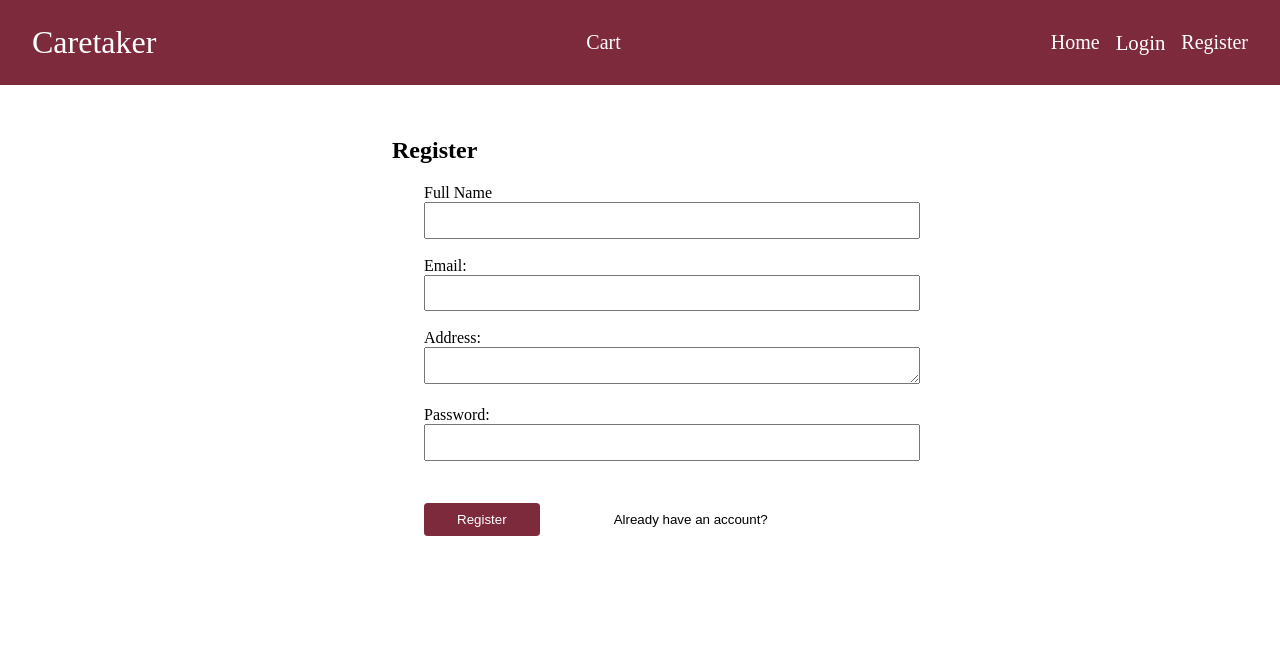
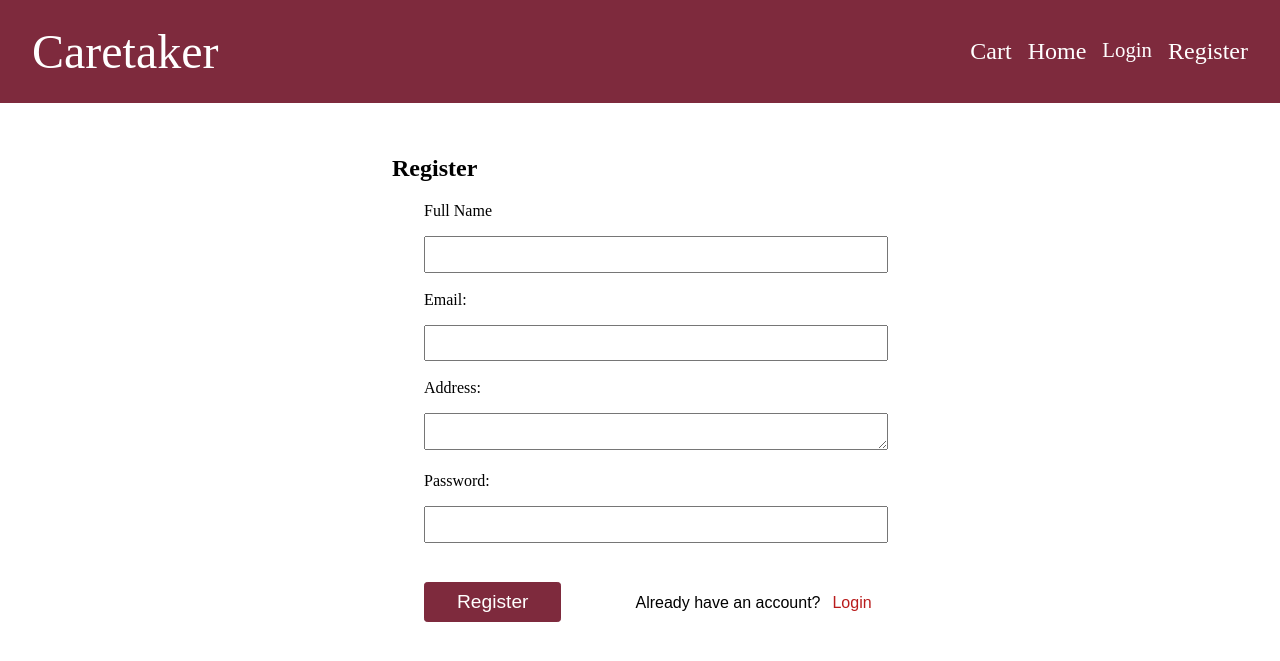
Before and after one commit to jimmyjamesm10-code/ecomerce-project, a Spring Boot app: page /registration in a window 1280 px wide. Shown: the top 661 px of the page. Run offline with Spring Boot 4, Linux system fonts and the light colour scheme.

Commit message:
Update style

```diff
--- a/src/main/resources/static/app.js
+++ b/src/main/resources/static/app.js
@@ -8,6 +8,10 @@ const loginError = document.getElementById("login-error");
 
 loginNav.addEventListener("click", () => loginDialog.showModal());
 document.getElementById("close-login").addEventListener("click", () => loginDialog.close());
+const loginFormRegister = document.querySelector(".login_form_register");
+loginFormRegister.addEventListener("click", () => {
+    window.location.href = "registration";
+})
 
 loginForm.addEventListener("submit", async (event) => {
     event.preventDefault();
--- a/src/main/resources/static/appstyle.css
+++ b/src/main/resources/static/appstyle.css
@@ -18,7 +18,7 @@ nav {
 
 nav a {
     text-decoration: none;
-    font-size: 1.25rem;
+    font-size: 1.5rem;
     color: white;
 }
 
@@ -29,7 +29,7 @@ nav a {
 
 .brandname {
     color: rgb(255, 255, 255);
-    font-size: 2rem;
+    font-size: 3rem;
     cursor: pointer;
     display: inline;
 }
@@ -73,9 +73,9 @@ body {
     font-size: 1.3rem;
 }
 
-#search-form input,
-#search-form textarea::selection {
-    background-color:#c5b5b97e;
+#search-form input:focus,
+#search-form textarea:focus {
+    background-color: white;
 }
 
 .search-button {
@@ -103,6 +103,9 @@ body {
     font-size: 1rem;
 }
 
+.nav-cart-text {
+    text-align: right;
+}
 
 #login_form {
     font-size: 1rem;
@@ -231,6 +234,8 @@ body {
     border-width: 0.1rem;
 }
 
+.account-exists
+
 .cartitem-info {
     margin-left: 0.5rem;
 }
@@ -304,7 +309,6 @@ h2.checkout-total {
     padding-right: 2rem;
 }
 
-#login-dialog,
 #checkout-dialog {
     width: min(200vw, 32rem);
     border: 0;
@@ -326,14 +330,15 @@ h2.checkout-total {
 }
 
 #registration_form input,
-#registration_form,
+#registration_form textarea,
 #login_form input,
-#login_form,
+#login_form textarea,
 #checkout-form input,
 #checkout-form textarea {
     box-sizing: border-box;
     width: 100%;
-    height: 2rem
+    height: 2rem;
+    margin-top: 1rem;
 }
 
 #registration_form input,
@@ -350,7 +355,6 @@ h2.checkout-total {
 .account-exists {
     background:#ffffff;
     border: 0rem;
-    cursor: pointer;
     margin-top: 1rem;
     margin-left: 4rem;
 }
@@ -379,22 +383,40 @@ body .registration-page {
 #register-button,
 #place_order,
 #login,
-#login_form button {
+#login-button {
     background:  #7E2A3D;
     padding: 0.5rem 2rem;
     border: 1px solid  #7E2A3D;
     border-radius: 0.2rem;
     color: white;
     cursor: pointer;
+    font-size: 1.2rem;
 }
 
+.log_in:hover {
+    color: #631e2e;
+}
 
 #register-button:hover,
 #place_order:not(:disabled):hover,
 #login:hover,
-#login_form button:hover {
+#login-button:hover {
     background:  #631e2e;
     border-color:  #7E2A3D;
+}
+
+.register-butt {
+    display: flex;
+    gap: 1rem;
+    align-items: center;
+}
+
+.login_form_register {
+    background-color: transparent;
+    border: 0;
+    color: #b91c1c;
+    font-size: 1rem;
+    cursor: pointer;
 }
 
 #place_order:disabled {
@@ -407,6 +429,12 @@ body .registration-page {
     display: none;
 }
 
+
+.cart-link {
+    display: flex;
+    align-items: center;
+    gap: 1rem;
+}
 
 
 @media (max-width: 600px) {
--- a/src/main/resources/static/checkout.js
+++ b/src/main/resources/static/checkout.js
@@ -9,6 +9,11 @@ const loginForm = document.getElementById("login_form");
 const loginError = document.getElementById("login-error");
 const checkoutContainer = document.querySelector(".checkout-container");
 checkoutContainer.style.cssText = "flex-wrap: wrap; gap: 1rem"
+
+const loginFormRegister = document.querySelector(".login_form_register");
+loginFormRegister.addEventListener("click", () => {
+    window.location.href = "registration";
+})
 
 loginNav.addEventListener("click", () => loginDialog.showModal());
 document.getElementById("close-login").addEventListener("click", () => loginDialog.close());
--- a/src/main/resources/static/productdetails.js
+++ b/src/main/resources/static/productdetails.js
@@ -150,6 +150,12 @@ function renderProductDetails(product) {
     BackButton.addEventListener("click", () => {
         window.location.href="ecom"
     })
+
 }
 
+const loginFormRegister = document.querySelector(".login_form_register");
+loginFormRegister.addEventListener("click", () => {
+    window.location.href = "registration";
+})
+
 renderProductDetails(productToRender);
--- a/src/main/resources/static/registration.js
+++ b/src/main/resources/static/registration.js
@@ -83,9 +83,30 @@ registrationForm.addEventListener("submit", async (event) => {
     }
 })
 
-const accountExists = document.createElement("button")
-accountExists.type = "button"
-accountExists.classList = "account-exists"
-accountExists.textContent = "Already have an account?"
-registrationForm.appendChild(accountExists)
-accountExists.addEventListener("click", () => loginDialog.showModal());
+const log_in_text_container = document.createElement("span");
+const accountExists = document.createElement("button");
+accountExists.type = "button";
+accountExists.classList = "account-exists";
+accountExists.textContent = "Already have an account?";
+accountExists.style.cssText = `font-size: 1rem`;
+log_in_text_container.appendChild(accountExists);
+registrationForm.appendChild(log_in_text_container);
+
+const log_in = document.createElement("button")
+log_in.classList = "log_in"
+log_in.type = "button"
+log_in.textContent = "Login"
+log_in.style.cssText = `
+                        font-size: 1rem;
+                        background-color: transparent;
+                        border: 0;
+                        color: #b91c1c;
+                        cursor: pointer;
+                        `
+log_in_text_container.appendChild(log_in);
+log_in.addEventListener("click", () => loginDialog.showModal());
+
+const loginFormRegister = document.querySelector(".login_form_register");
+loginFormRegister.addEventListener("click", () => {
+    window.location.href = "registration";
+})
--- a/src/main/resources/static/rollingcart.js
+++ b/src/main/resources/static/rollingcart.js
@@ -9,6 +9,11 @@ const navCartText = document.querySelector(".cart-link .nav-cart-text");
 
 loginNav.addEventListener("click", () => loginDialog.showModal());
 document.getElementById("close-login").addEventListener("click", () => loginDialog.close());
+
+const loginFormRegister = document.querySelector(".login_form_register");
+loginFormRegister.addEventListener("click", () => {
+    window.location.href = "registration";
+})
 
 loginForm.addEventListener("submit", async (event) => {
     event.preventDefault();
--- a/src/main/resources/templates/ecom.html
+++ b/src/main/resources/templates/ecom.html
@@ -28,7 +28,11 @@
                 <input type="password" id="login-password" autocomplete="current-password" required>
                 <br><br>
                 <p id="login-error" class="login-failure-message" role="alert"></p>
-                <button type="submit">Login</button>
+                <div class="register-butt">
+                    <button id="login-button" type="submit">Login</button>
+                    <p class="login_form_text">Don't have an account?</p>
+                    <button class="login_form_register" type="button">Register</button>
+                </div>
             </form>
         </dialog>
 
--- a/src/main/resources/templates/fragments/navbar.html
+++ b/src/main/resources/templates/fragments/navbar.html
@@ -9,11 +9,13 @@
                 <span></span>
             </label>
             <a class="brandname" href="/ecom">Caretaker</a>
-            <div class="cart-link"><a class="nav-cart-text" href="/rollingcart">Cart</a></div>
-            <div class="nav-links">
-                <a href="/ecom">Home</a>
-                <a class="login">Login</a>
-                <a class="register" href="registration">Register</a>
+            <div class="cart-link">
+                <a class="nav-cart-text" href="/rollingcart">Cart</a>
+                <div class="nav-links">
+                    <a href="/ecom">Home</a>
+                    <a class="login">Login</a>
+                    <a class="register" href="registration">Register</a>
+                </div>
             </div>
         </nav>
     </header>
--- a/src/main/resources/templates/registration.html
+++ b/src/main/resources/templates/registration.html
@@ -39,7 +39,11 @@
                 <input type="password" id="login-password" autocomplete="current-password" required>
                 <br><br>
                 <p id="login-error" class="login-failure-message" role="alert"></p>
-                <button id="login-button" type="submit">Login</button>
+                <div class="register-butt">
+                    <button id="login-button" type="submit">Login</button>
+                    <p class="login_form_text">Don't have an account?</p>
+                    <button class="login_form_register" type="button">Register</button>
+                </div>
             </form>
         </dialog>
 
```
Also changed, not shown: src/main/resources/templates/checkout.html (+6 -2 lines), src/main/resources/templates/productdetails.html (+6 -1 lines), src/main/resources/templates/rollingcart.html (+13 -7 lines).
